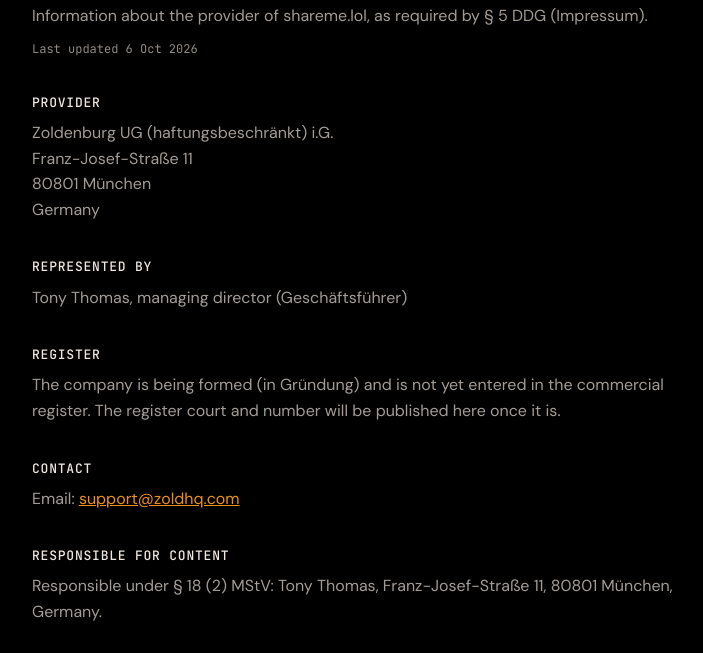
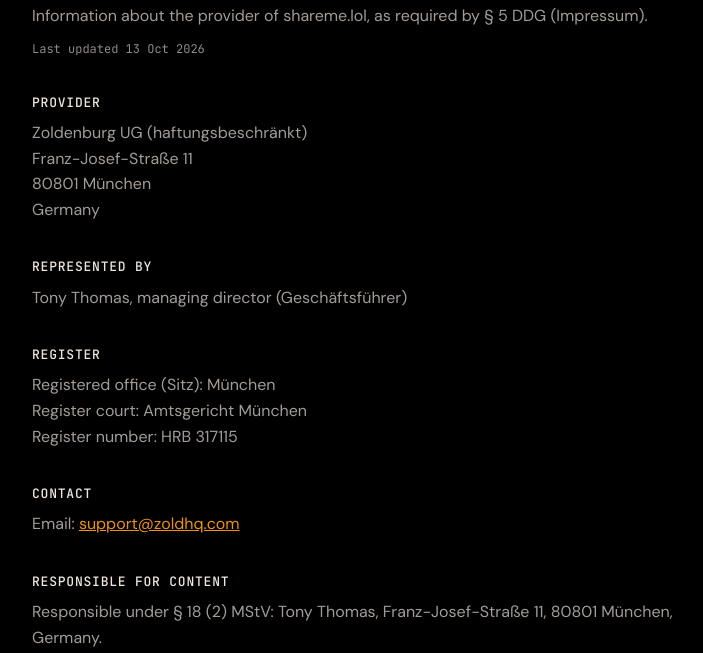
Before and after one commit to Zoldenburg-me/shareme.lol, a website: page site/imprint.html in a window 1280 px wide. Shown: the part 147-800 px from the top of the page, without its empty margins (272-975 px from the left). Drawn offline with Linux system fonts and the light colour scheme.

Commit message:
Imprint: add Handelsregister entry (Amtsgericht München, HRB 317115), drop i.G. (#2)

```diff
--- a/site/imprint.html
+++ b/site/imprint.html
@@ -27,16 +27,16 @@
   <a class="back" href="/">← share-me</a>
   <h1>Imprint</h1>
   <p>Information about the provider of shareme.lol, as required by § 5 DDG (Impressum).</p>
-  <p class="meta">Last updated 6 Oct 2026</p>
+  <p class="meta">Last updated 13 Oct 2026</p>
 
   <h2>Provider</h2>
-  <p>Zoldenburg UG (haftungsbeschränkt) i.G.<br>Franz-Josef-Straße 11<br>80801 München<br>Germany</p>
+  <p>Zoldenburg UG (haftungsbeschränkt)<br>Franz-Josef-Straße 11<br>80801 München<br>Germany</p>
 
   <h2>Represented by</h2>
   <p>Tony Thomas, managing director (Geschäftsführer)</p>
 
   <h2>Register</h2>
-  <p>The company is being formed (in Gründung) and is not yet entered in the commercial register. The register court and number will be published here once it is.</p>
+  <p>Registered office (Sitz): München<br>Register court: Amtsgericht München<br>Register number: HRB 317115</p>
 
   <h2>Contact</h2>
   <p>Email: <a href="mailto:support@zoldhq.com">support@zoldhq.com</a></p>
```
Also changed, not shown: site/privacy.html (+2 -2 lines).
